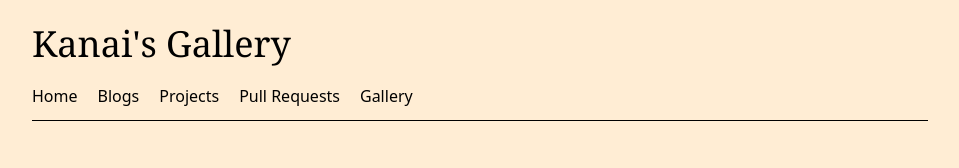
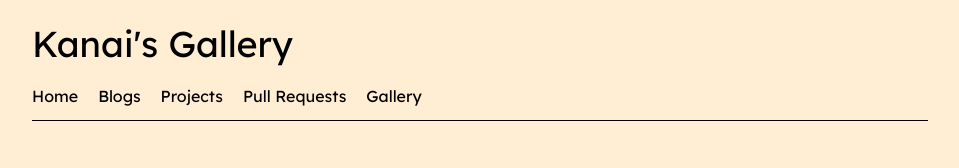
Before and after one commit to kunstewi/kunstewi.github.io, a plain HTML site: page gallery/gallery.html in a window 1280 px wide. Shown: the top 168 px of the page, without its empty margins (160-1119 px from the left). Drawn offline with nearby package versions, Linux system fonts and the light colour scheme; grey boxes are pictures that could not be loaded.

Commit message:
used lexend font

```diff
--- a/gallery/gallery.html
+++ b/gallery/gallery.html
@@ -7,6 +7,15 @@
     <link rel="icon" href="../blogs/assets/favicon.ico" type="image/x-icon">
     <title>Kanai's Gallery</title>
     <link rel="icon" href="assets/favicon.ico" type="image/x-icon">
+    <link rel="preconnect" href="https://fonts.googleapis.com">
+    <link rel="preconnect" href="https://fonts.gstatic.com" crossorigin>
+    <link href="https://fonts.googleapis.com/css2?family=Lexend:wght@100..900&display=swap" rel="stylesheet">
+    <style type="text/tailwindcss">
+        @theme {
+            --font-sans: "Lexend", sans-serif;
+            --font-serif: "Lexend", sans-serif;
+        }
+    </style>
     <script src="https://unpkg.com/@tailwindcss/browser@4"></script>
     <script async src="https://www.googletagmanager.com/gtag/js?id=G-4VP1VKLPKJ"></script>
     <script>
--- a/scripts/generate_blog.js
+++ b/scripts/generate_blog.js
@@ -283,6 +283,15 @@ const html = `<!DOCTYPE html>
   <meta name="viewport" content="width=device-width, initial-scale=1.0" />
   <title>${title}</title>
   <link rel="icon" href="assets/favicon.ico" type="image/x-icon" />
+  <link rel="preconnect" href="https://fonts.googleapis.com">
+  <link rel="preconnect" href="https://fonts.gstatic.com" crossorigin>
+  <link href="https://fonts.googleapis.com/css2?family=Lexend:wght@100..900&display=swap" rel="stylesheet">
+  <style type="text/tailwindcss">
+    @theme {
+      --font-sans: "Lexend", sans-serif;
+      --font-serif: "Lexend", sans-serif;
+    }
+  </style>
   <script src="https://unpkg.com/@tailwindcss/browser@4"></script>
   <script src="https://polyfill.io/v3/polyfill.min.js?features=es6"></script>
   <script id="MathJax-script" async src="https://cdn.jsdelivr.net/npm/mathjax@3/es5/tex-mml-chtml.js"></script>
```
Also changed, not shown: blogs/blog.html (+9 -0 lines), blogs/concurrency.html (+9 -0 lines), blogs/distributed-systems.html (+9 -0 lines), blogs/p5-editor-architecture.html (+9 -0 lines), blogs/p5.html (+9 -0 lines), blogs/playwright.html (+9 -0 lines), blogs/redis.html (+9 -0 lines), blogs/sockets.html (+9 -0 lines), blogs/system-design.html (+9 -0 lines), blogs/vector-db.html (+9 -0 lines), index.html (+9 -0 lines), projects/projects.html (+9 -0 lines), prs/prs.html (+9 -0 lines).
